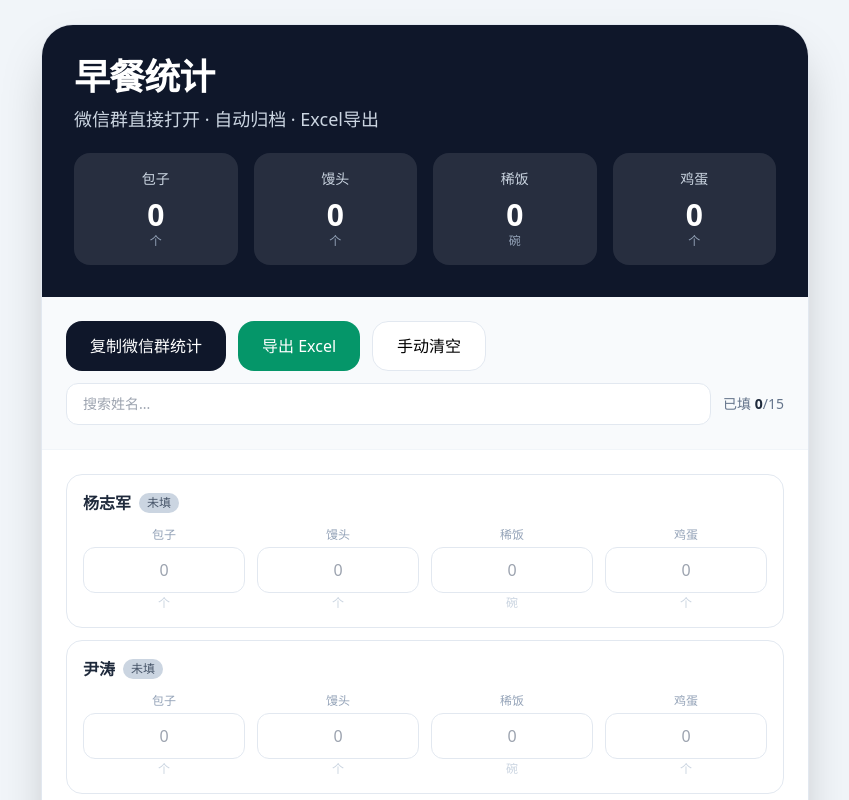
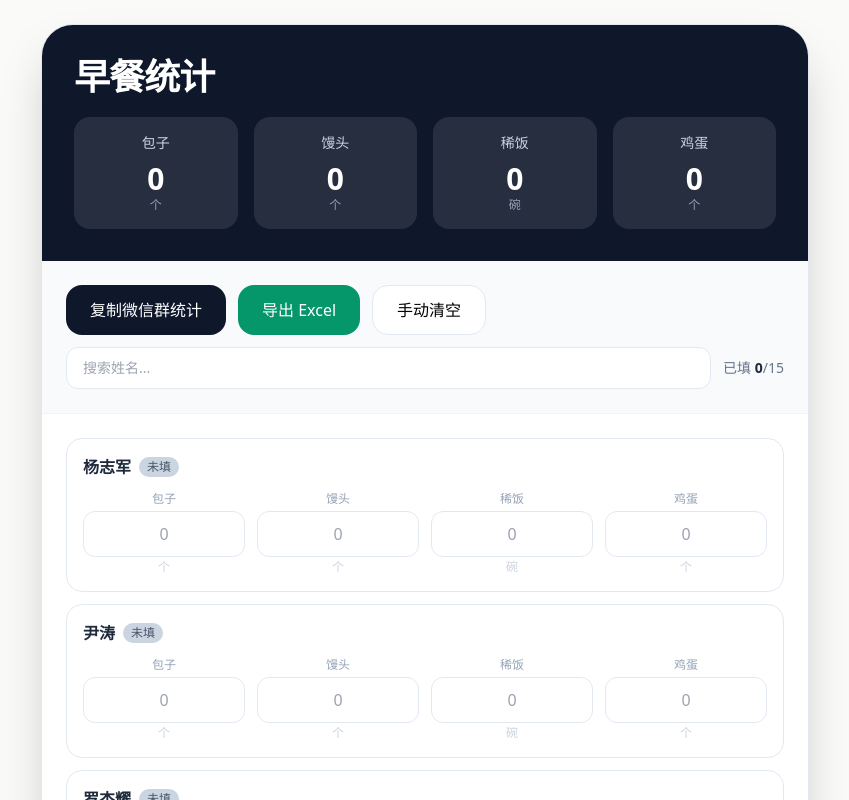
Before and after one commit to jayLyric/breakfast-app, a React (Vite) app: page / in a window 1280 px wide. Shown: the top 800 px of the page, without its empty margins (215-1064 px from the left). Built offline with nearby package versions, Linux system fonts and the light colour scheme.

Commit message:
clean up title, lighter background

```diff
--- a/src/App.tsx
+++ b/src/App.tsx
@@ -228,16 +228,13 @@ export default function App() {
   };
 
   return (
-    <div className="min-h-screen bg-slate-100 p-3 md:p-6">
+    <div className="min-h-screen bg-stone-50 p-3 md:p-6">
       <div className="mx-auto max-w-3xl rounded-2xl md:rounded-[32px] bg-white shadow-2xl overflow-hidden border border-slate-200">
         {/* Header */}
         <div className="bg-slate-900 text-white p-5 md:p-8">
           <h1 className="text-2xl md:text-4xl font-bold tracking-tight">
             早餐统计
           </h1>
-          <p className="text-slate-300 mt-2 text-sm md:text-lg">
-            微信群直接打开 · 自动归档 · Excel导出
-          </p>
 
           <div className="grid grid-cols-4 gap-2 md:gap-4 mt-5">
             {BREAKFAST_FIELDS.map((field) => (
```
